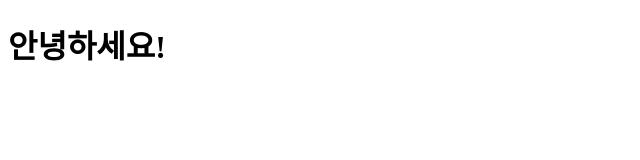
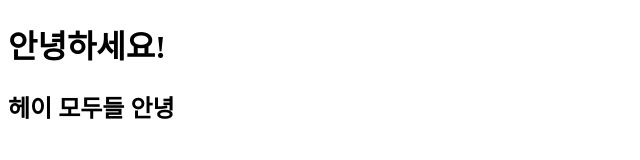
Before and after one commit to alszero/WSM_MOBA, a plain HTML site: page WSM_MOBA/index.html in a window 1280 px wide. Shown: the whole page, without its empty margins (0-640 px from the left). Drawn offline with Linux system fonts and the light colour scheme.

Commit message:
인사말(소스커밋예시)

```diff
--- a/WSM_MOBA/index.html
+++ b/WSM_MOBA/index.html
@@ -8,5 +8,6 @@
 </head>
 <body>
     <h1>안녕하세요!</h1>
+    <h2>헤이 모두들 안녕</h2>
 </body>
 </html>
```
